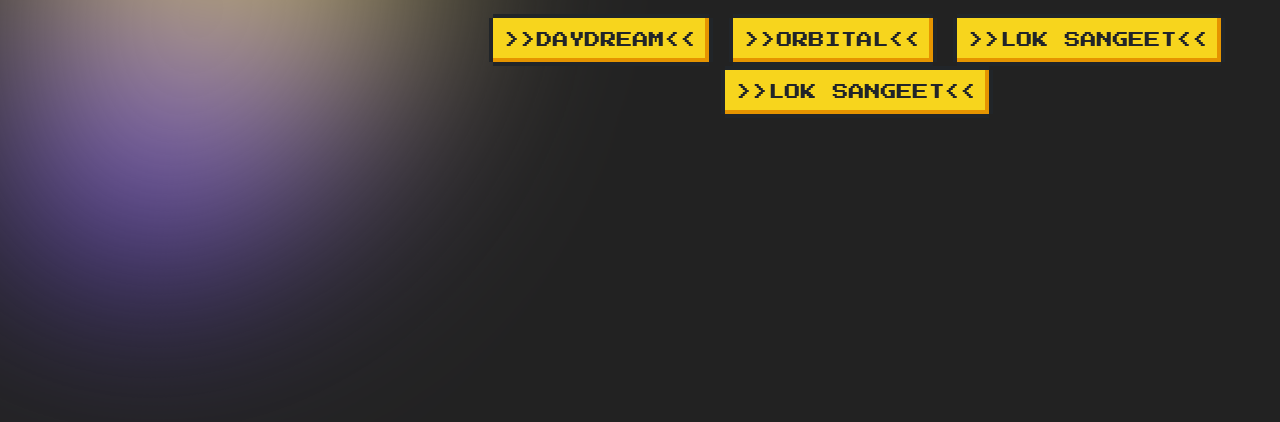
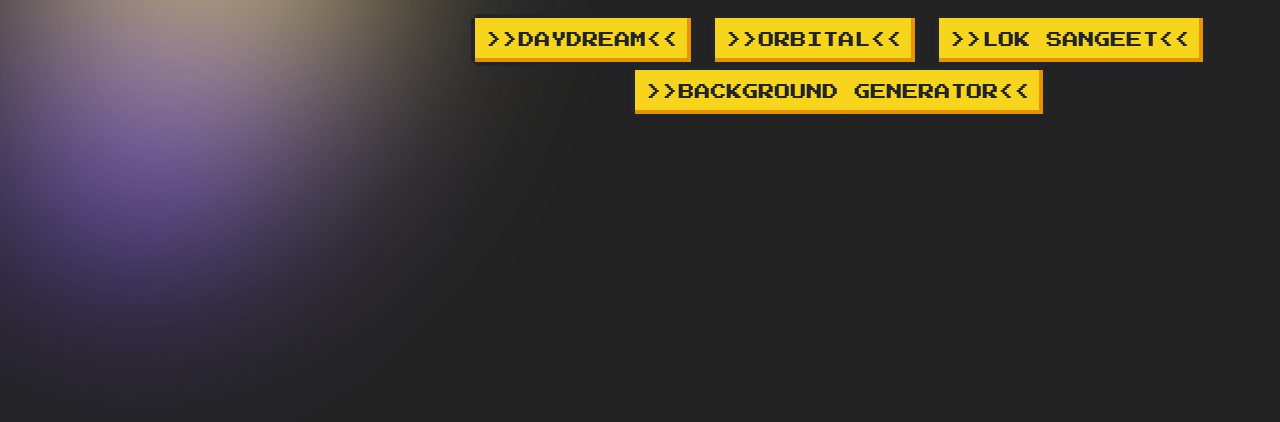
Before and after one commit to jaycss9/projectE, a plain HTML site: page index.html in a window 1280 px wide. Shown: the part 368-790 px from the top of the page. Drawn offline with nearby package versions, Linux system fonts and the light colour scheme.

Commit message:
Update index.html

```diff
--- a/index.html
+++ b/index.html
@@ -78,7 +78,7 @@
     <a type="button" class="nes-btn is-warning" href="daydream.html" >>>DAYDREAM<<</a>
     <a type="button" class="nes-btn is-warning" href="ORBITAL DES.html" >>>ORBITAL<<</a>
     <a type="button" class="nes-btn is-warning" href="lok-sangeet-des.html" >>>LOK SANGEET<<</a>
-    <a type="button" class="nes-btn is-warning" href="bggen.html" >>>LOK SANGEET<<</a>
+    <a type="button" class="nes-btn is-warning" href="bggen.html" >>>BACKGROUND GENERATOR<<</a>
     </div>
     </div>
 </body>
```
